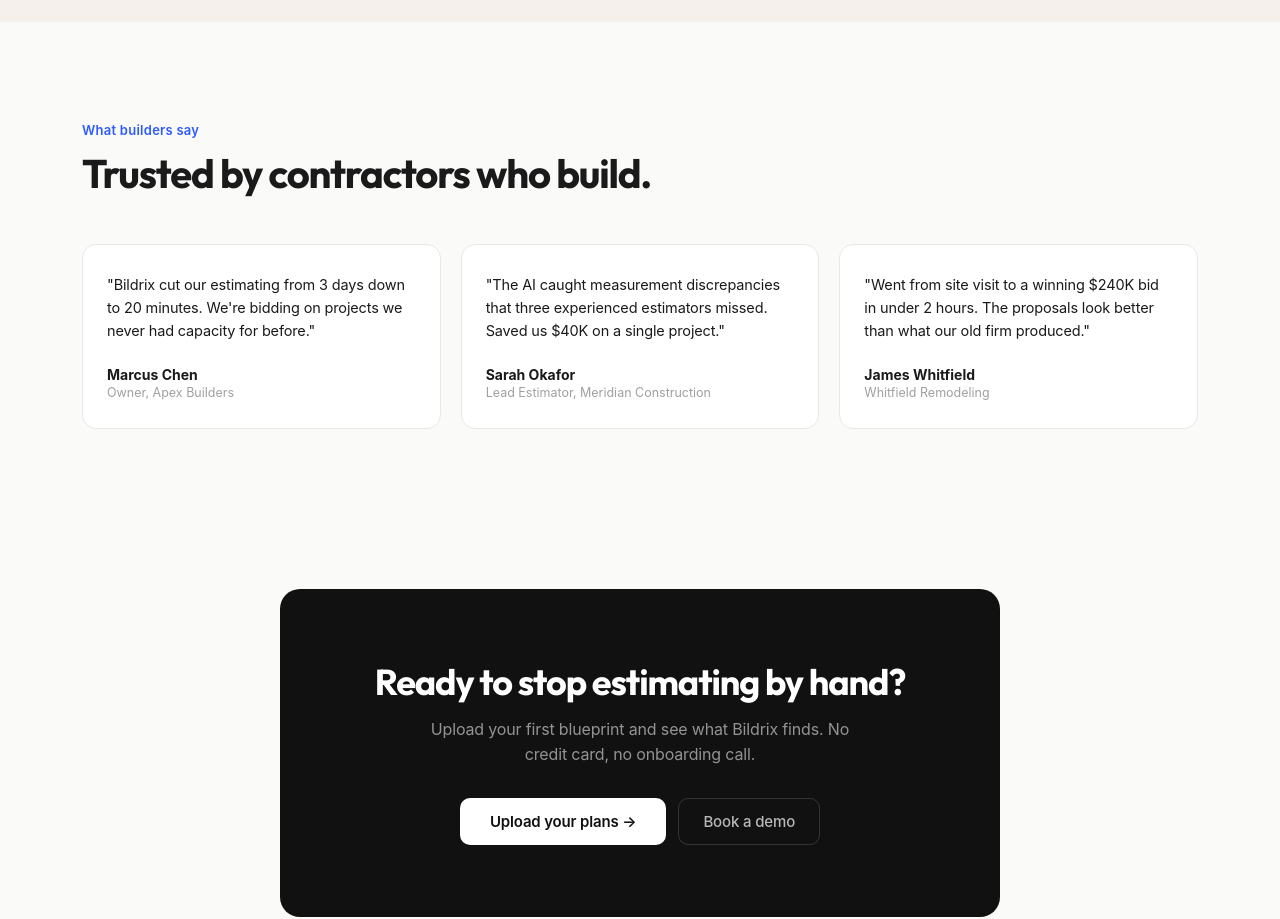
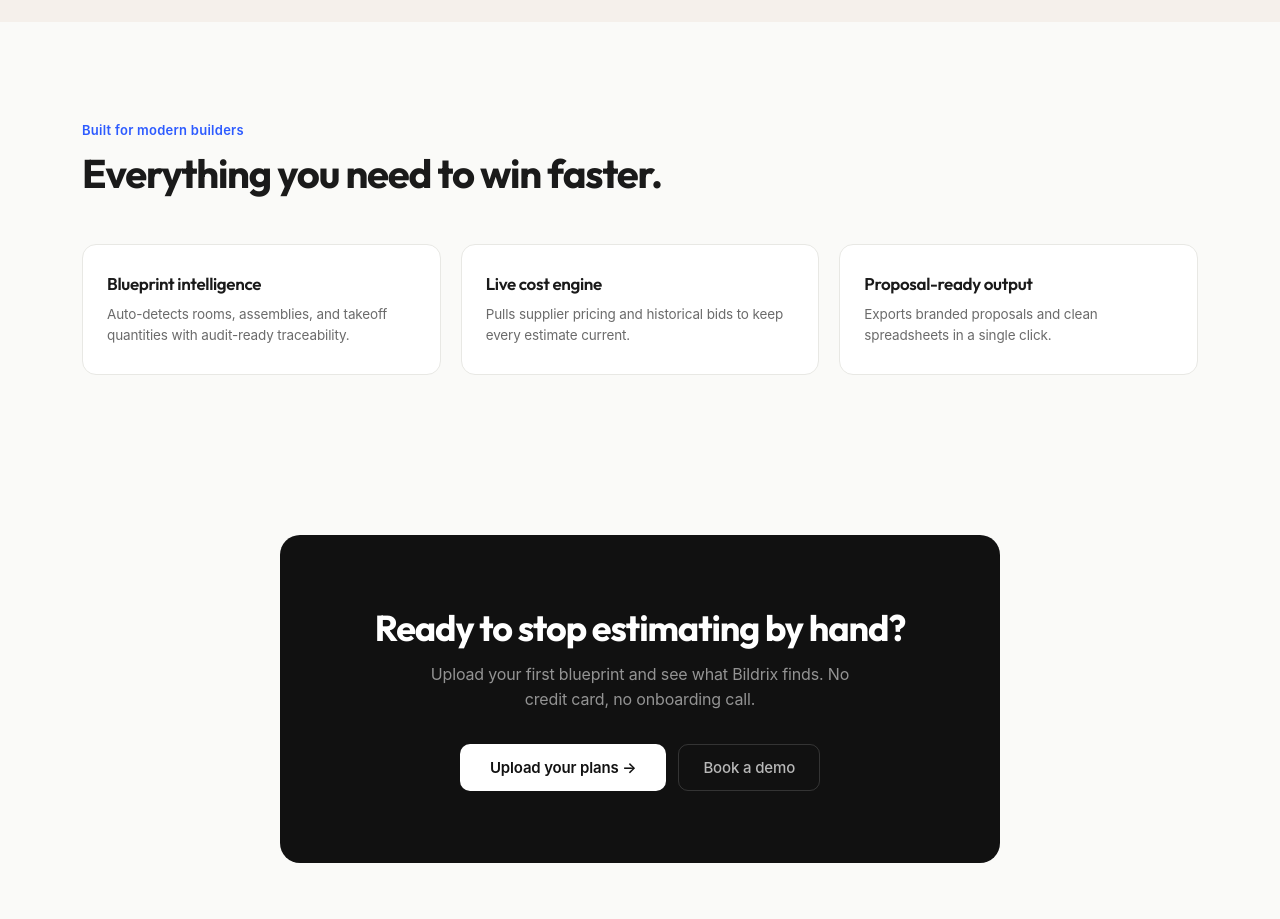
Before and after one commit to Umair/bildrix-landingpage, a React (Vite) app: page / in a window 1280 px wide. Shown: the part 3660-4579 px from the top of the page. Built offline with nearby package versions, Linux system fonts and the light colour scheme; a web font is replaced by a local one.

Commit message:
image update

```diff
--- a/bildrix.jsx
+++ b/bildrix.jsx
@@ -581,26 +581,26 @@
   );
 }
 
-// ─── TESTIMONIALS ───────────────────────────────────────────────
-function Testimonials() {
+// ─── PLATFORM HIGHLIGHTS ────────────────────────────────────────
+function PlatformHighlights() {
   const [ref, vis] = useReveal(0.15);
   const items = [
-    { quote: "Bildrix cut our estimating from 3 days down to 20 minutes. We're bidding on projects we never had capacity for before.", name: "Marcus Chen", title: "Owner, Apex Builders" },
-    { quote: "The AI caught measurement discrepancies that three experienced estimators missed. Saved us $40K on a single project.", name: "Sarah Okafor", title: "Lead Estimator, Meridian Construction" },
-    { quote: "Went from site visit to a winning $240K bid in under 2 hours. The proposals look better than what our old firm produced.", name: "James Whitfield", title: "Whitfield Remodeling" },
+    { title: "Blueprint intelligence", desc: "Auto-detects rooms, assemblies, and takeoff quantities with audit-ready traceability." },
+    { title: "Live cost engine", desc: "Pulls supplier pricing and historical bids to keep every estimate current." },
+    { title: "Proposal-ready output", desc: "Exports branded proposals and clean spreadsheets in a single click." },
   ];
   return (
     <section ref={ref} style={{ maxWidth: 1180, margin: "0 auto", padding: "100px 32px" }}>
       <p style={{
         fontFamily: FONT, fontSize: 13, fontWeight: 600, color: C.accent,
         letterSpacing: "0.02em", margin: "0 0 12px",
-      }}>What builders say</p>
+      }}>Built for modern builders</p>
       <h2 style={{
         fontFamily: HEADING, fontSize: "clamp(28px, 4vw, 40px)",
         fontWeight: 700, letterSpacing: "-0.03em", color: C.text,
         margin: "0 0 48px", lineHeight: 1.15,
       }}>
-        Trusted by contractors who build.
+        Everything you need to win faster.
       </h2>
       <div style={{ display: "grid", gridTemplateColumns: "repeat(3, 1fr)", gap: 20 }}>
         {items.map((t, i) => (
@@ -610,19 +610,17 @@
             transition: `all 0.5s cubic-bezier(.22,1,.36,1) ${i * 0.08}s`,
             padding: "28px 24px", borderRadius: 14,
             border: `1px solid ${C.border}`, background: C.surface,
-            display: "flex", flexDirection: "column",
           }}>
+            <h3 style={{
+              fontFamily: HEADING, fontSize: 17, fontWeight: 600,
+              letterSpacing: "-0.02em", color: C.text,
+              margin: "0 0 10px",
+            }}>{t.title}</h3>
             <p style={{
-              fontFamily: FONT, fontSize: 14.5, fontWeight: 400,
-              color: C.text, lineHeight: 1.6, letterSpacing: "-0.01em",
-              margin: "0 0 24px", flex: 1,
-            }}>
-              "{t.quote}"
-            </p>
-            <div>
-              <div style={{ fontFamily: FONT, fontSize: 14, fontWeight: 650, color: C.text }}>{t.name}</div>
-              <div style={{ fontFamily: FONT, fontSize: 12.5, color: C.subtle, marginTop: 2 }}>{t.title}</div>
-            </div>
+              fontFamily: FONT, fontSize: 13.5, fontWeight: 400,
+              color: C.muted, lineHeight: 1.55, letterSpacing: "-0.01em",
+              margin: 0,
+            }}>{t.desc}</p>
           </div>
         ))}
       </div>
@@ -752,7 +750,7 @@
       <Metrics />
       <Product />
       <HowItWorks />
-      <Testimonials />
+      <PlatformHighlights />
       <CTA />
       <Footer />
     </div>
```
Also changed, not shown: public/hero.png (added).
